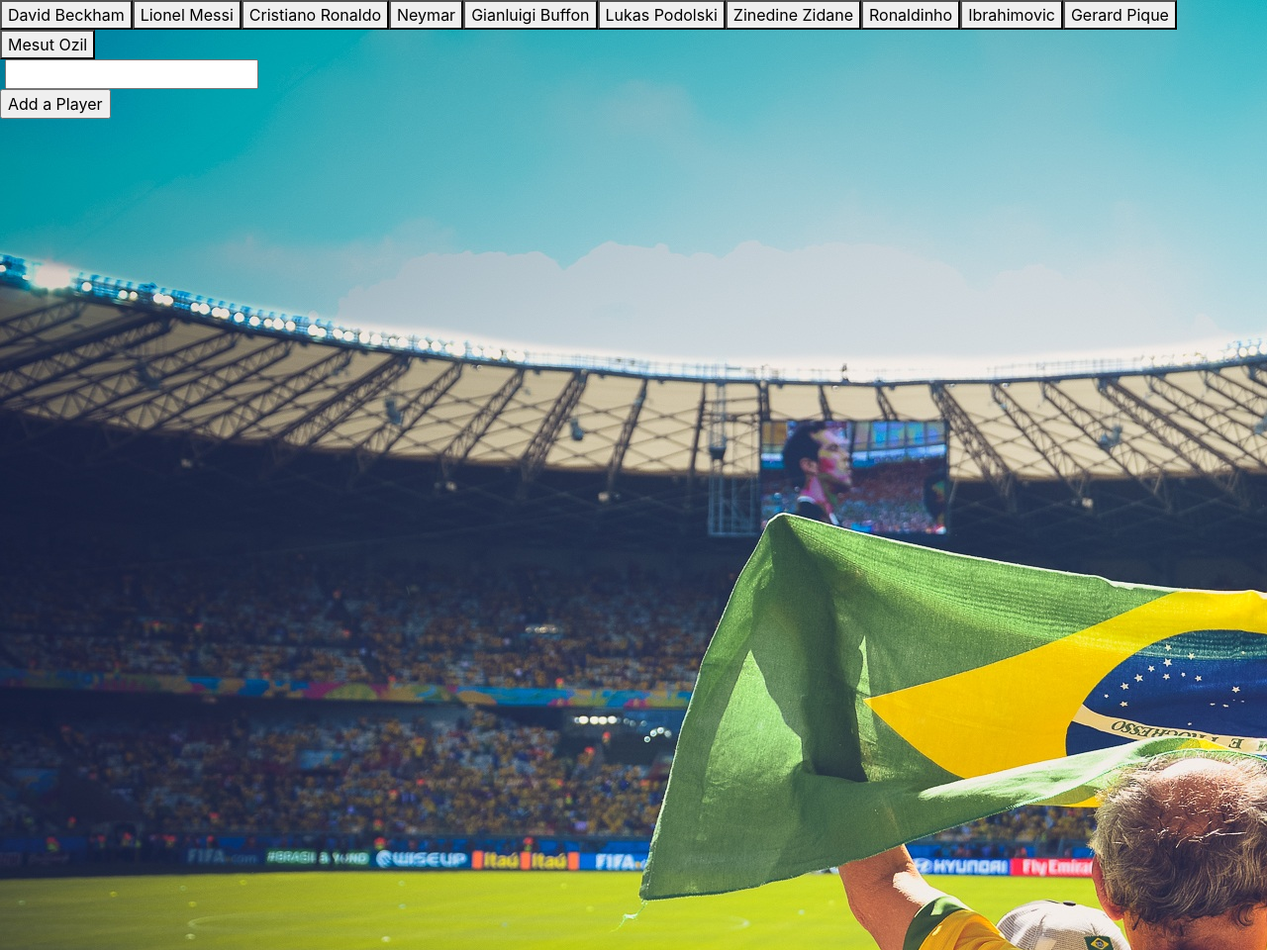
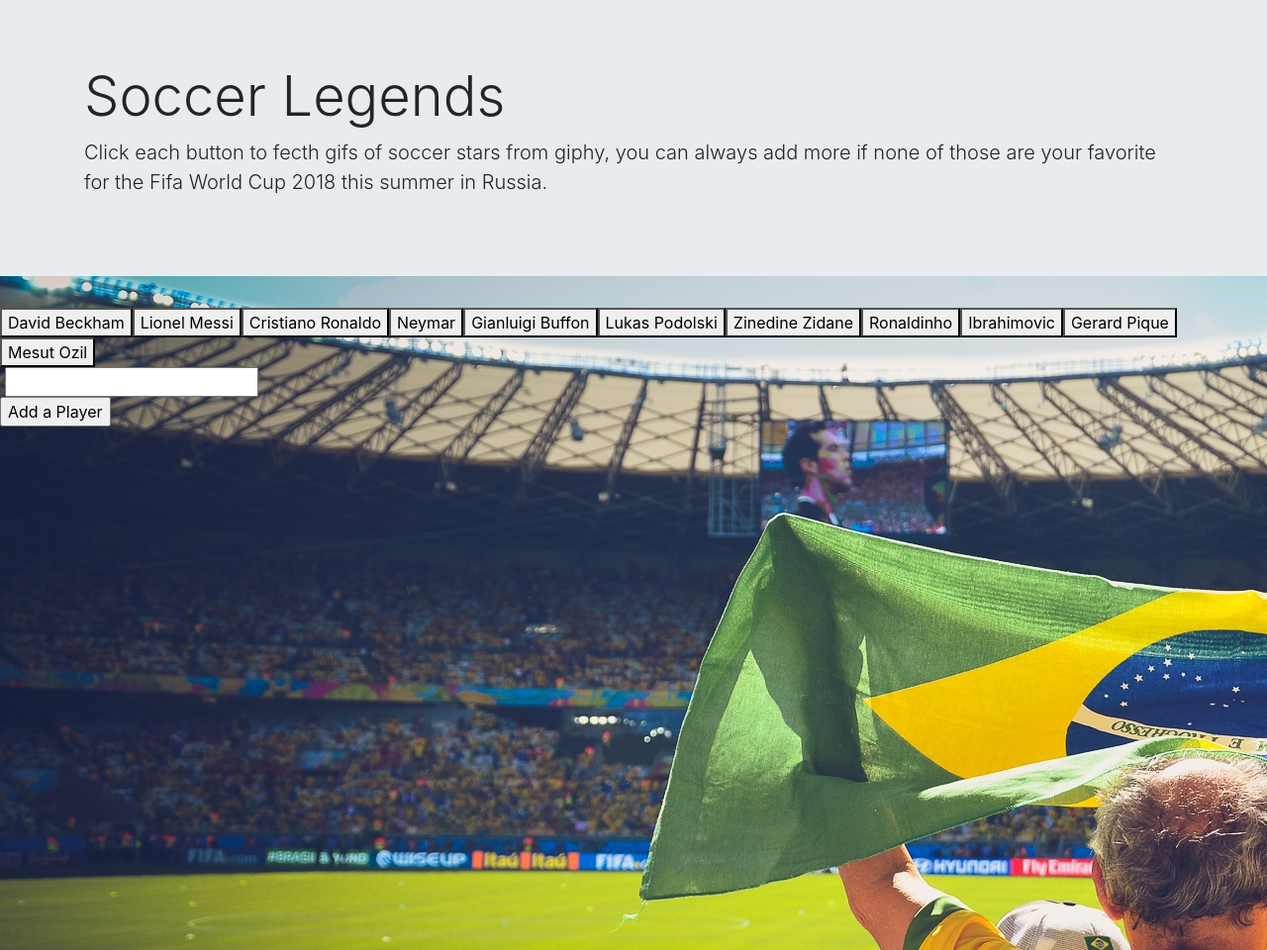
Before and after one commit to b0bbybaldi/GifTastic, a plain HTML site: page index.html in a window 1280 px wide. Shown: the whole page at 99% size. Drawn offline with nearby package versions, Linux system fonts and the light colour scheme.

Commit message:
Jumbotron added

```diff
--- a/index.html
+++ b/index.html
@@ -10,6 +10,16 @@
     <link href="https://fonts.googleapis.com/css?family=Armata|Audiowide|Julius+Sans+One|Monoton|Sigmar+One" rel="stylesheet">
 
   </head>
+
+  <header>
+    <div class="jumbotron jumbotron-fluid">
+      <div class="container">
+        <h1 class="display-4">Soccer Legends</h1>
+        <p class="lead">Click each button to fecth gifs of soccer stars from giphy, you can always add more if none of those are your favorite for the Fifa World Cup 2018 this summer in Russia.</p>
+      </div>
+    </div>
+  </header>
+
 
   <body>
 
```
